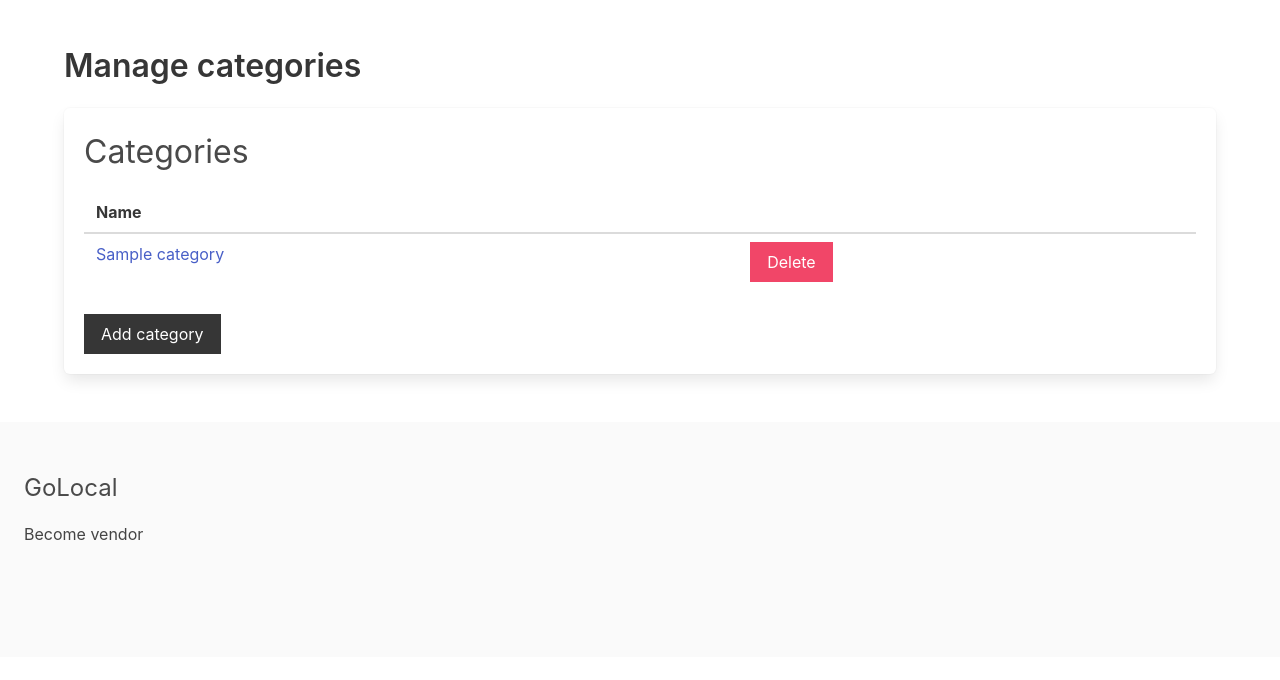
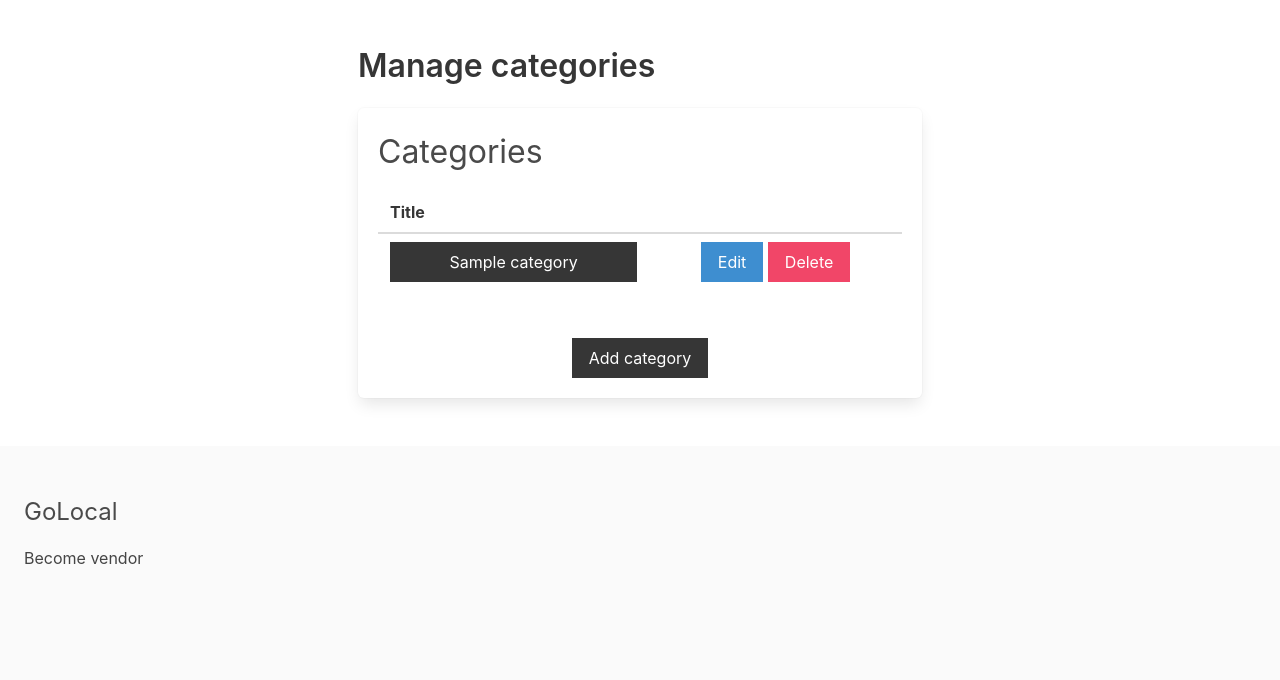
Before and after one commit to stefan-chivu/golocal, a Django app: template apps/moderator/templates/moderator/manage_categories.html in a window 1280 px wide. Shown: the part 56-736 px from the top of the page. Run offline with Django 3.2, Linux system fonts and the light colour scheme; the template is opened without the code that fills it: most values are stand-ins (such as "Sample title", 1, 10 or a date in 2020).

Commit message:
added edit category feature

```diff
--- a/apps/moderator/templates/moderator/manage_categories.html
+++ b/apps/moderator/templates/moderator/manage_categories.html
@@ -3,28 +3,38 @@
 {% block title %}ADMIN | {% endblock %}
 
 {% block content %}
+<div class="columns is-multiline is-centered">
+    <div class="column is-6">
         <h1 class="title">Manage categories</h1>
         <div class="box">
             <h2 class="is-size-3 mb-4">Categories</h2>
+                <div class="has-text-centered">
                     {% if categories %}
-            <table class="table is-fullwidth">
+                    <table class="table is-hoverable is-fullwidth">
                         <thead>
-                    <th>Name</th>
+                            <th>Title</th>
                             <th></th>
                         </thead>
                         <tbody>
                             {% for category in categories %}
                                 <tr>
-                            <td><a href="{% url 'category' category.slug %}">{{ category.title }}</a></td>
-                            <td><a href="{% url 'delete_category' category.id %}" class="button is-danger">Delete</a></td>
+                                    <td><a href="{% url 'category' category.slug %}" class="button is-dark is-fullwidth">{{ category.title }}</a></td>
+                                    <td>
+                                        <a href="{% url 'edit_category' category.slug %}" class="button is-info">Edit</a>
+                                        <a href="{% url 'delete_category' category.id %}" class="button is-danger">Delete</a
+                                    ></td>
                                 </tr>
                             {% endfor %}
                         </tbody>
                     </table>
+
                 {% else %}
                     <p>No categories exist</p>
                 {% endif %}
-
+                <br>
                 <a href="{% url 'add_category' %}" class="button is-dark">Add category</a>
                 </div>
+        </div>
+    </div>
+</div>
 {% endblock %}
--- a/apps/moderator/urls.py
+++ b/apps/moderator/urls.py
@@ -9,6 +9,7 @@ urlpatterns = [
     path('delete/vendor/<int:vendor_id>', views.delete_vendor, name='delete_vendor'),
     path('delete/order/<int:order_id>', views.delete_order, name='delete_order'),
     path('add-category/', views.add_category, name='add_category'),
+    path('edit-category/<slug:category_slug>/', views.edit_category, name='edit_category'),
     path('manage-orders/', views.manage_orders, name='manage_orders'),
     path('manage-categories/', views.manage_categories, name='manage_categories'),
     path('manage-products/', views.manage_products, name='manage_products'),
```
Also changed, not shown: apps/moderator/templates/moderator/edit_category.html (added, +23 -0 lines), apps/moderator/views.py (+17 -1 lines). Lines whose indentation alone changed are shown as unchanged.
